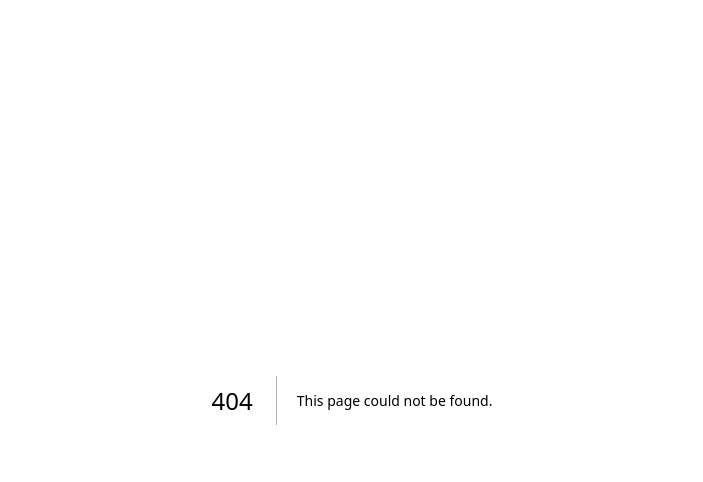
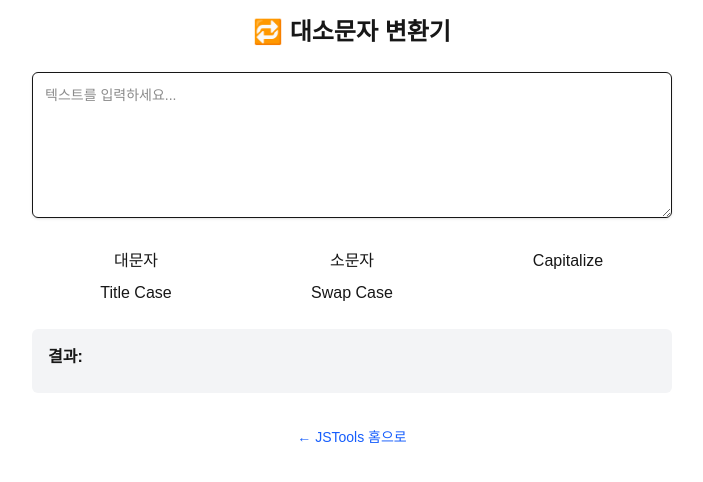
Before and after one commit to baezzaes/jstools, a Next.js app: page /tools/case-converter in a window 1280 px wide. Before the commit this address had no page. Shown: the top 482 px of the page, without its empty margins (288-991 px from the left). Built offline with nearby package versions, Linux system fonts and the light colour scheme.

Commit message:
대소문자변환기 추가

```diff
--- a/src/app/page.tsx
+++ b/src/app/page.tsx
@@ -73,6 +73,20 @@ export default function Home() {
           </a>
         </div>
 
+        <div className="border rounded-xl p-4 shadow-sm space-y-2">
+          <h2 className="text-xl font-semibold">🔠 텍스트 대소문자 변환기</h2>
+          <p className="text-sm text-gray-600">
+            입력한 문장의 대소문자를 한 번에 변환해주는 간단한 텍스트 도구입니다.
+          </p>
+          <a
+            href="/tools/case-converter"
+            className="inline-block mt-2 px-4 py-2 bg-black text-white rounded hover:bg-gray-800 transition"
+          >
+            사용하기
+          </a>
+        </div>
+
+
       </section>
 
       {/* 광고 자리 */}
--- /dev/null
+++ b/src/app/tools/case-converter/layout.tsx
@@ -0,0 +1,12 @@
+import type { Metadata } from 'next'
+import { metadata as caseConverterMetadata } from './metadata'
+
+export const metadata: Metadata = caseConverterMetadata
+
+export default function CaseConverterLayout({
+  children,
+}: {
+  children: React.ReactNode
+}) {
+  return <>{children}</>
+}
--- /dev/null
+++ b/src/app/tools/case-converter/metadata.ts
@@ -0,0 +1,15 @@
+import { Metadata } from 'next'
+
+export const metadata: Metadata = {
+  title: '대소문자 변환기 - JSTools',
+  description: '입력한 텍스트의 대소문자를 변환할 수 있는 간단한 유틸리티 도구입니다.',
+  keywords: [
+    '대소문자 변환',
+    '텍스트 대문자 소문자',
+    '소문자 변경',
+    '대문자 변경',
+    'Capitalize',
+    'Swap Case',
+    'JSTools',
+  ],
+}
--- /dev/null
+++ b/src/app/tools/case-converter/page.tsx
@@ -0,0 +1,64 @@
+'use client'
+
+import { useState } from 'react'
+import Link from 'next/link'
+
+export default function CaseConverterPage() {
+  const [text, setText] = useState('')
+  const [result, setResult] = useState('')
+
+  const toUpperCase = () => setResult(text.toUpperCase())
+  const toLowerCase = () => setResult(text.toLowerCase())
+  const toCapitalize = () =>
+    setResult(text.replace(/\b\w/g, (c) => c.toUpperCase()))
+  const toTitleCase = () =>
+    setResult(
+      text
+        .toLowerCase()
+        .split(' ')
+        .map((word) => word.charAt(0).toUpperCase() + word.slice(1))
+        .join(' ')
+    )
+  const toSwapCase = () =>
+    setResult(
+      text
+        .split('')
+        .map((c) =>
+          c === c.toUpperCase() ? c.toLowerCase() : c.toUpperCase()
+        )
+        .join('')
+    )
+
+  return (
+    <div className="max-w-2xl mx-auto p-4 space-y-6">
+      <h1 className="text-2xl font-bold text-center">🔁 대소문자 변환기</h1>
+
+      <textarea
+        className="w-full border p-3 rounded-md shadow-sm text-sm"
+        rows={6}
+        placeholder="텍스트를 입력하세요..."
+        value={text}
+        onChange={(e) => setText(e.target.value)}
+      />
+
+      <div className="grid grid-cols-2 md:grid-cols-3 gap-2">
+        <button onClick={toUpperCase} className="btn">대문자</button>
+        <button onClick={toLowerCase} className="btn">소문자</button>
+        <button onClick={toCapitalize} className="btn">Capitalize</button>
+        <button onClick={toTitleCase} className="btn">Title Case</button>
+        <button onClick={toSwapCase} className="btn">Swap Case</button>
+      </div>
+
+      <div className="bg-gray-100 p-4 rounded-md">
+        <strong>결과:</strong>
+        <pre className="whitespace-pre-wrap mt-2 text-sm">{result}</pre>
+      </div>
+
+      <div className="text-center mt-8">
+        <Link href="/" className="text-sm text-blue-600 hover:underline">
+          ← JSTools 홈으로
+        </Link>
+      </div>
+    </div>
+  )
+}
```
Also changed, not shown: 1 other file (tests, documents, lock files or other folders).
